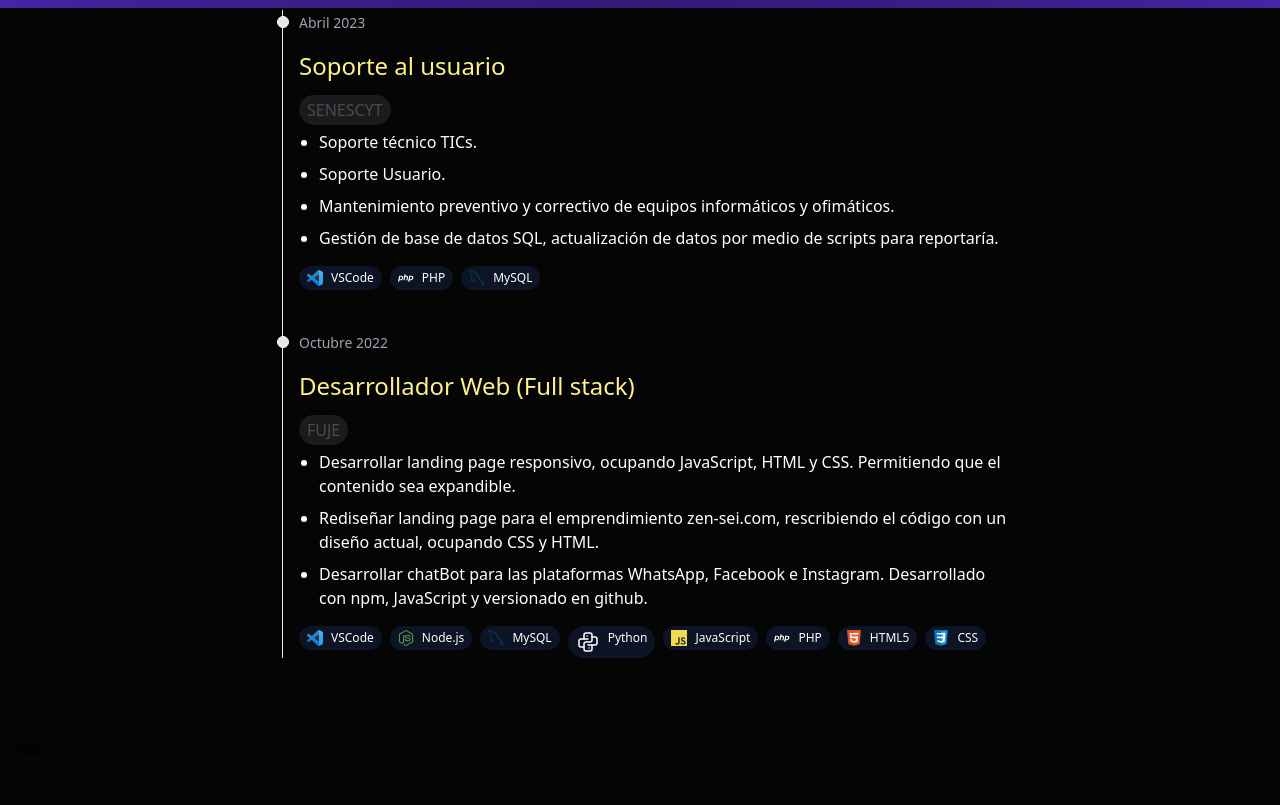
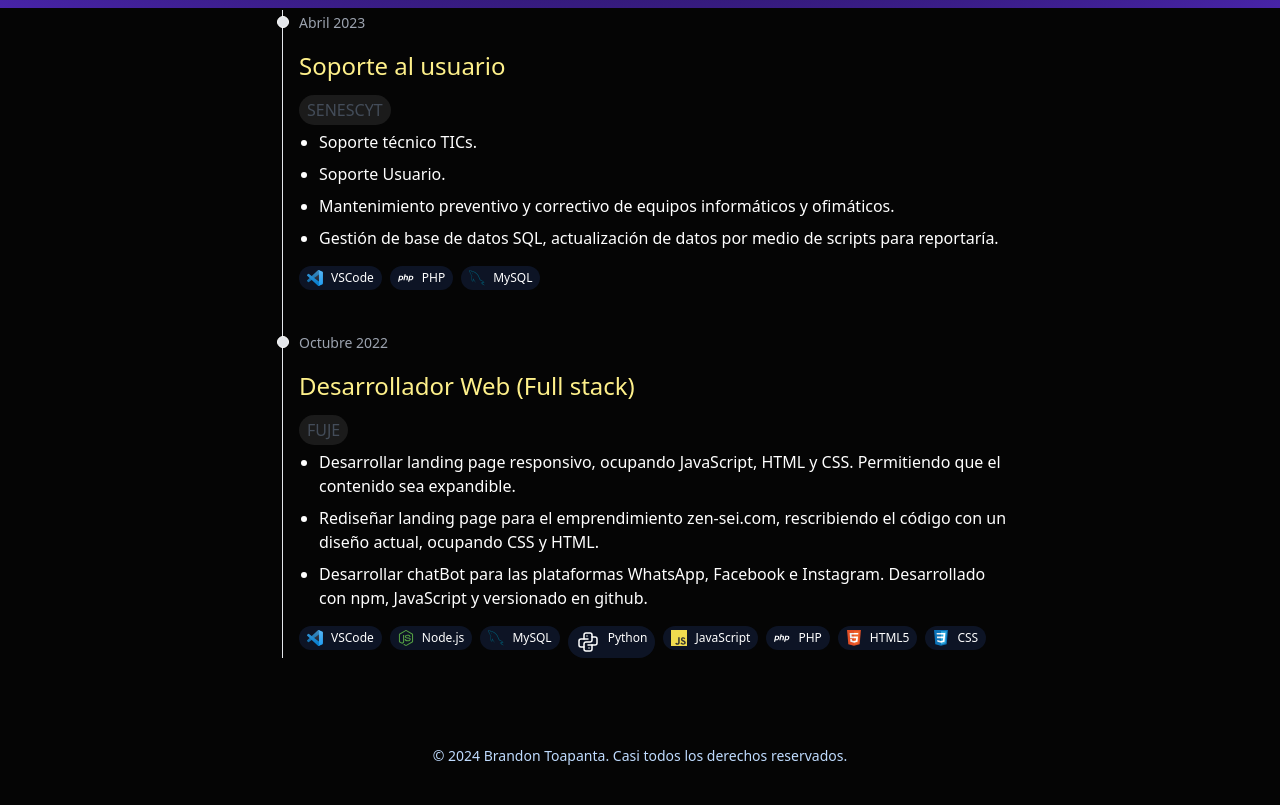
Before and after one commit to BrandonToapanta/portafolio, an Astro site: page / in a window 1280 px wide. Shown: the part 792-1597 px from the top of the page. Built offline with nearby package versions, Linux system fonts and the light colour scheme; Astro itself is replaced by a stand-in of ours.

Commit message:
Implementacion del Footer

```diff
--- a/src/components/Footer.astro
+++ b/src/components/Footer.astro
@@ -1 +1,11 @@
-<footer class="py-10">Hola</footer>
+<footer class="m-4">
+	<div class="w-full max-w-screen-xl mx-auto p-4 md:py-8 text-center">
+		<span
+			class="block text-sm text-blue-200 sm:text-center dark:text-gray-400"
+			>© {new Date().getFullYear()}
+			<a href="https://flowbite.com/" class="hover:underline"
+				>Brandon Toapanta</a
+			>. Casi todos los derechos reservados.</span
+		>
+	</div>
+</footer>
```
